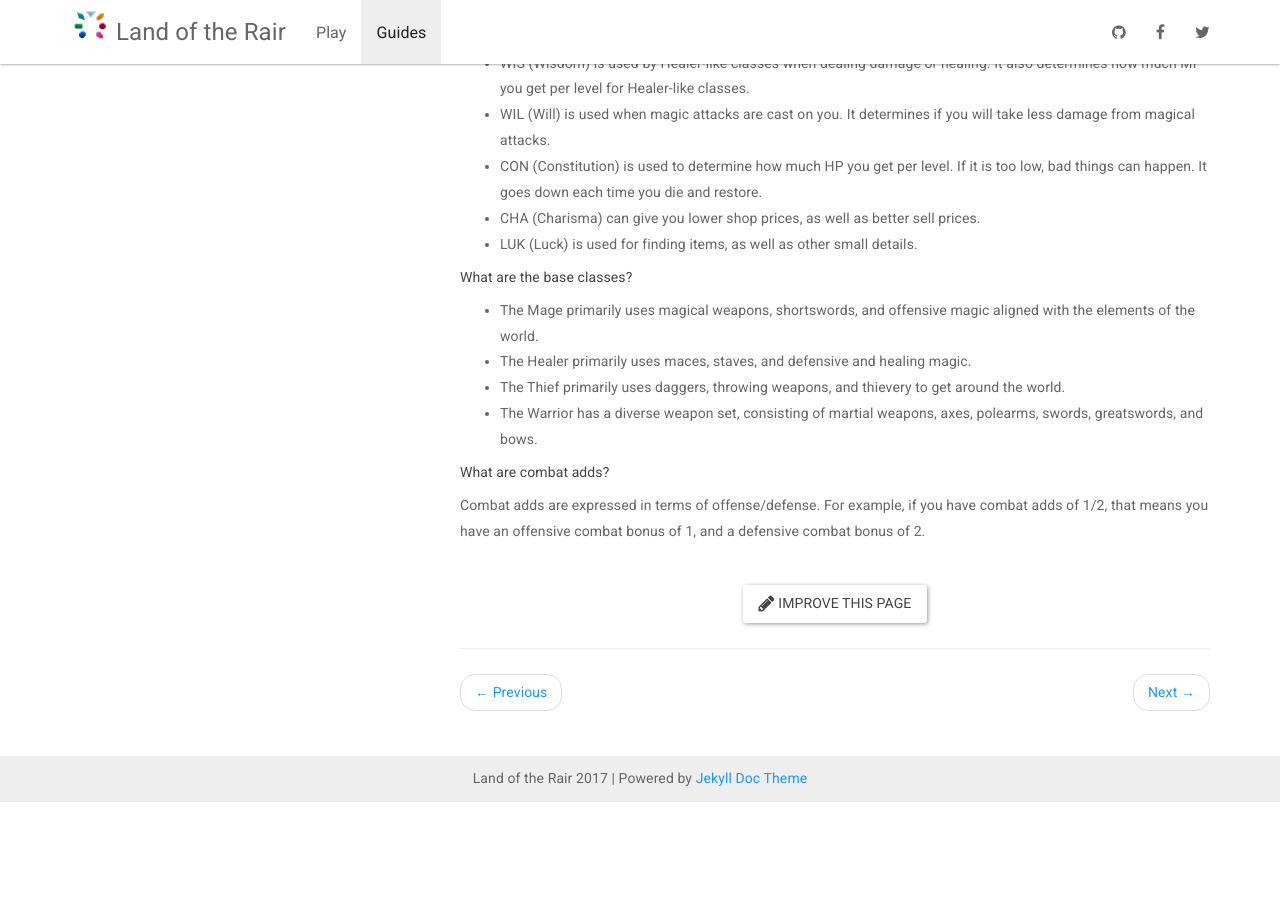
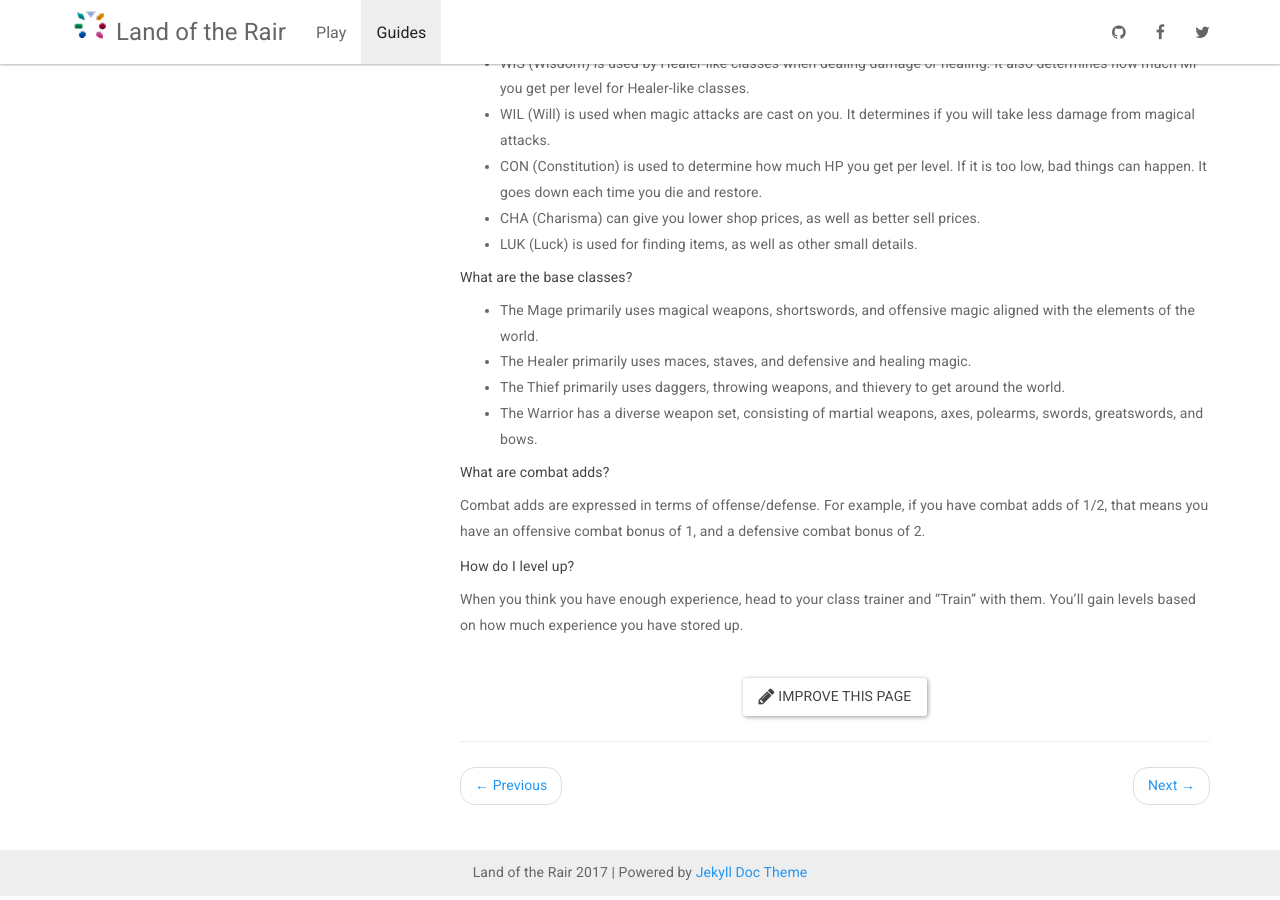
Before and after one commit to LandOfTheRair/landoftherair.github.io, a Jekyll site: the page built from _docs/getting-started/faq.md, in a window 1280 px wide and 900 px high, scrolled down 560 px. Built offline with Jekyll 4.4.1, drawn with Linux system fonts in a browser that asks for light colours; nearby versions of some CDN libraries; before the commit the page ends 1366 px from its top, so only the background shows below that.

Commit message:
Update faq.md

```diff
--- a/_docs/getting-started/faq.md
+++ b/_docs/getting-started/faq.md
@@ -37,3 +37,7 @@ Your allegiance determines your stats, what factions like and dislike you, and s
 ###### What are combat adds?
 
 Combat adds are expressed in terms of offense/defense. For example, if you have combat adds of 1/2, that means you have an offensive combat bonus of 1, and a defensive combat bonus of 2.
+
+###### How do I level up?
+
+When you think you have enough experience, head to your class trainer and "Train" with them. You'll gain levels based on how much experience you have stored up.
```
